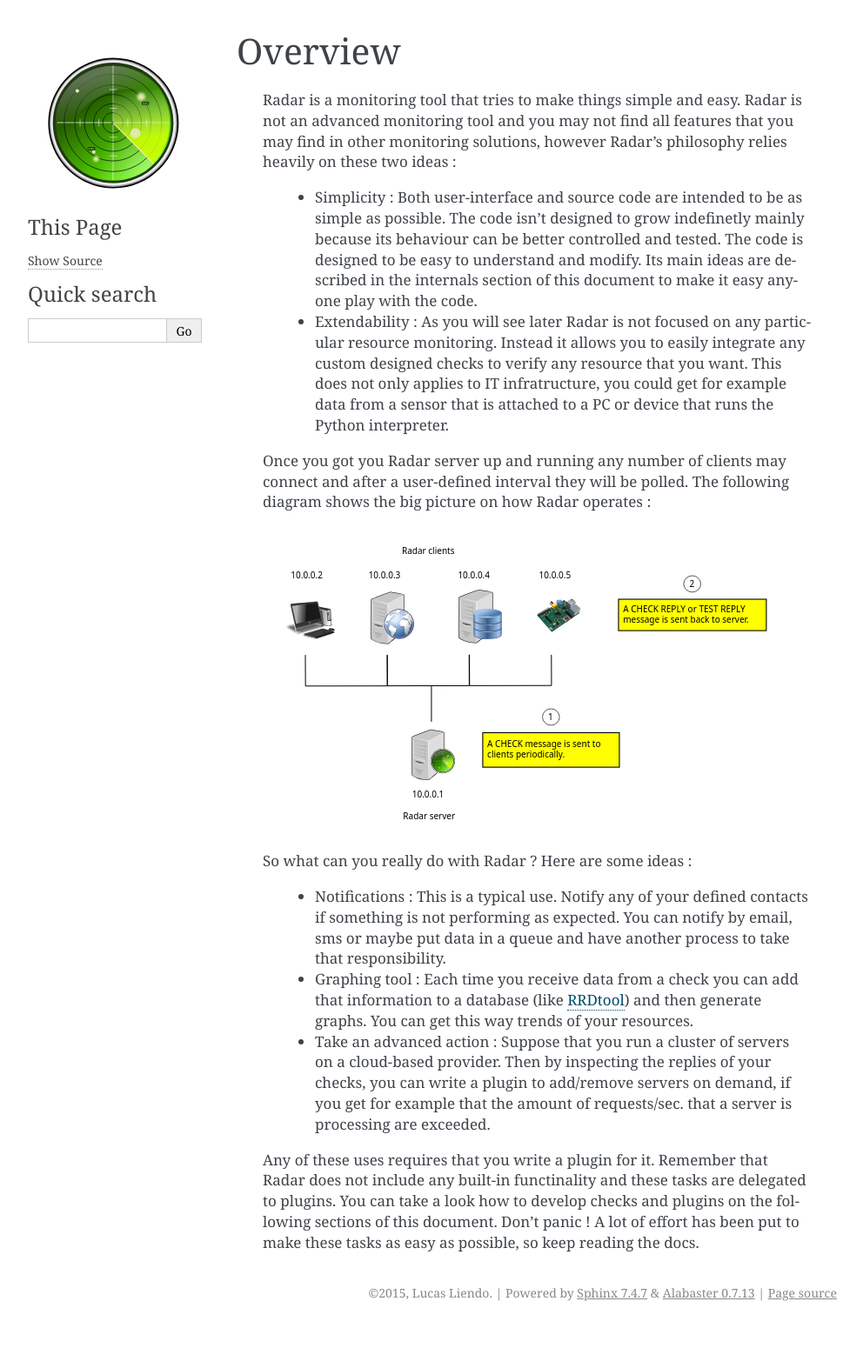
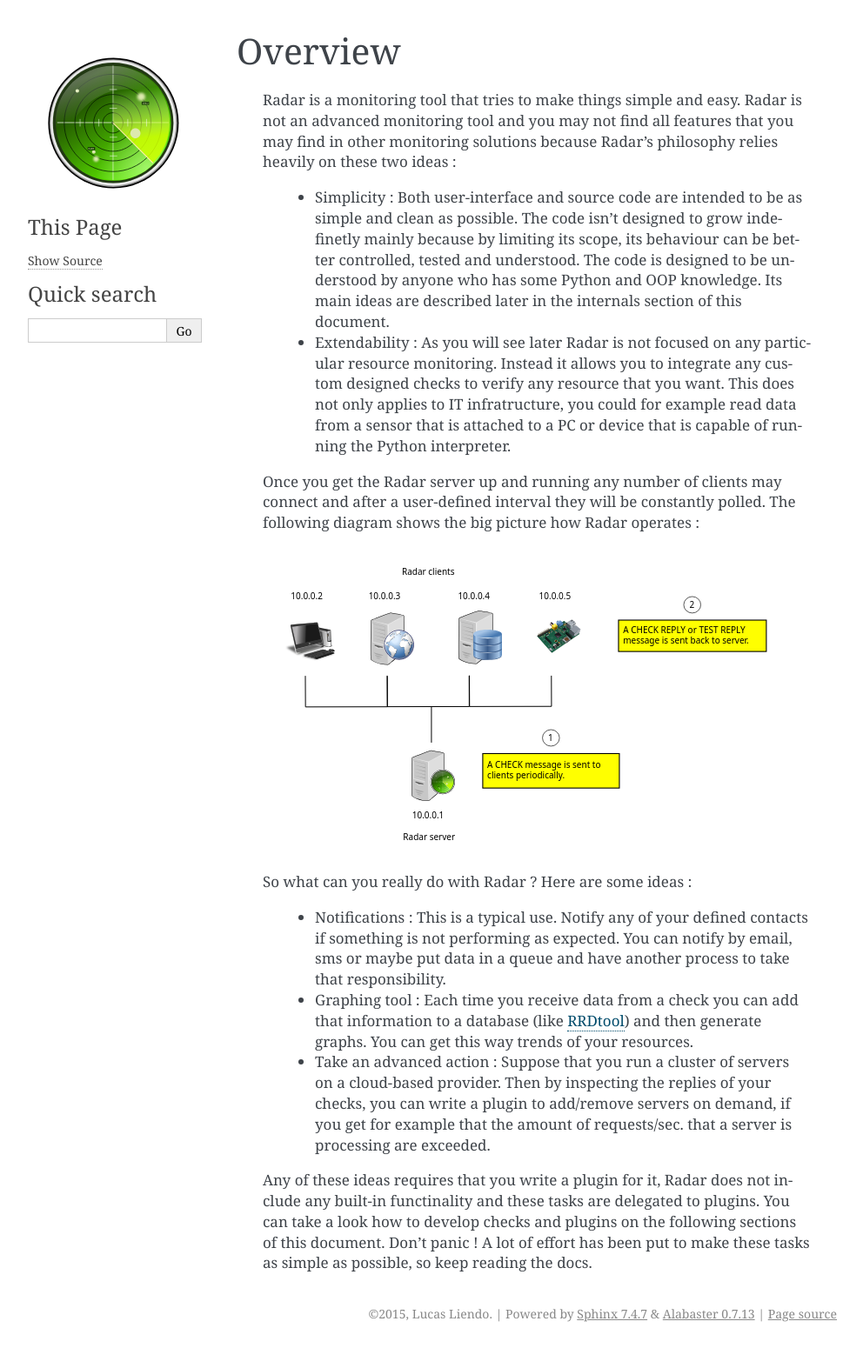
Before and after one commit to lliendo/Radar, a Sphinx documentation site: the page built from docs/overview.rst, in a window 1280 px wide. Shown: the whole page at 87% size, without its empty margins (148-1140 px from the left). Built offline with Sphinx 7.4.7, drawn with Linux system fonts in a browser that asks for light colours; before the commit the page ends 1526 px from its top, so only the background shows below that.

Commit message:
- Updated documentation.

```diff
--- a/docs/authors.rst
+++ b/docs/authors.rst
@@ -1,4 +1,7 @@
 Authors
 =======
 
-    * Lucas Liendo <mindmaster@gmail.com>.
+    * Lucas Liendo <liendolucas84@gmail.com>. Drop me a line if you find this
+      software useful or if you find something is not working properly or as
+      you expect. If you would like to contribute with this project in any way
+      let me know !
--- a/docs/limitations.rst
+++ b/docs/limitations.rst
@@ -27,8 +27,12 @@ Limitations
       consequently Radar relies on the inefficient select system call.
       No gracefully stop mechanism is yet available.
 
+    * No start/stop scripts are supplied for any platform yet.
+
 
     These limitations are intended be overcomed as the project evolves. Currently
     Radar's status is ALPHA and proper and expected behaviour needs to be assured
     before moving to further features. Also minor changes can be expected at
-    this stage.
+    this stage. If you would like to contribute (drop me a line) with any of the
+    above tasks you're more than welcome. As you can see a lot of work needs
+    to be done. Check out also the TODO located in the project's main directory.
--- a/docs/overview.rst
+++ b/docs/overview.rst
@@ -3,26 +3,27 @@ Overview
 
     Radar is a monitoring tool that tries to make things simple and easy. Radar
     is not an advanced monitoring tool and you may not find all features that
-    you may find in other monitoring solutions, however Radar's philosophy relies
+    you may find in other monitoring solutions because Radar's philosophy relies
     heavily on these two ideas :
 
         * Simplicity : Both user-interface and source code are intended to be
-          as simple as possible. The code isn't designed to grow indefinetly mainly
-          because its behaviour can be better controlled and tested. The code is
-          designed to be easy to understand and modify. Its main ideas are
-          described in the internals section of this document to make it easy
-          anyone play with the code.
+          as simple and clean as possible. The code isn't designed to grow
+          indefinetly mainly because by limiting its scope, its behaviour can be
+          better controlled, tested and understood. The code is designed to be
+          understood by anyone who has some Python and OOP knowledge.
+          Its main ideas are described later in the internals section of this
+          document.
 
         * Extendability : As you will see later Radar is not focused on any
-          particular resource monitoring. Instead it allows you to easily
-          integrate any custom designed checks to verify any resource that you
-          want. This does not only applies to IT infratructure, you could get
-          for example data from a sensor that is attached to a PC or device that
-          runs the Python interpreter.
+          particular resource monitoring. Instead it allows you to integrate any
+          custom designed checks to verify any resource that you want.
+          This does not only applies to IT infratructure, you could for example
+          read data from a sensor that is attached to a PC or device that is
+          capable of running the Python interpreter.
 
-    Once you got you Radar server up and running any number of clients may connect
-    and after a user-defined interval they will be polled. The following diagram
-    shows the big picture on how Radar operates :
+    Once you get the Radar server up and running any number of clients may connect
+    and after a user-defined interval they will be constantly polled.
+    The following diagram shows the big picture how Radar operates :
 
     .. image:: _static/radar-overview.svg
         :target: _static/radar-overview.svg
@@ -45,9 +46,8 @@ Overview
           example that the amount of requests/sec. that a server is processing
           are exceeded.
 
-    Any of these uses requires that you write a plugin for it. Remember that
-    Radar does not include any built-in functinality and these tasks are
-    delegated to plugins. You can take a look how to develop checks and plugins
-    on the following sections of this document. Don't panic ! A lot of effort
-    has been put to make these tasks as easy as possible, so keep reading the
-    docs.
+    Any of these ideas requires that you write a plugin for it, Radar does not
+    include any built-in functinality and these tasks are delegated to plugins.
+    You can take a look how to develop checks and plugins on the following
+    sections of this document. Don't panic ! A lot of effort has been put to make
+    these tasks as simple as possible, so keep reading the docs.
```
Also changed, not shown: docs/installation.rst (+27 -2 lines).
